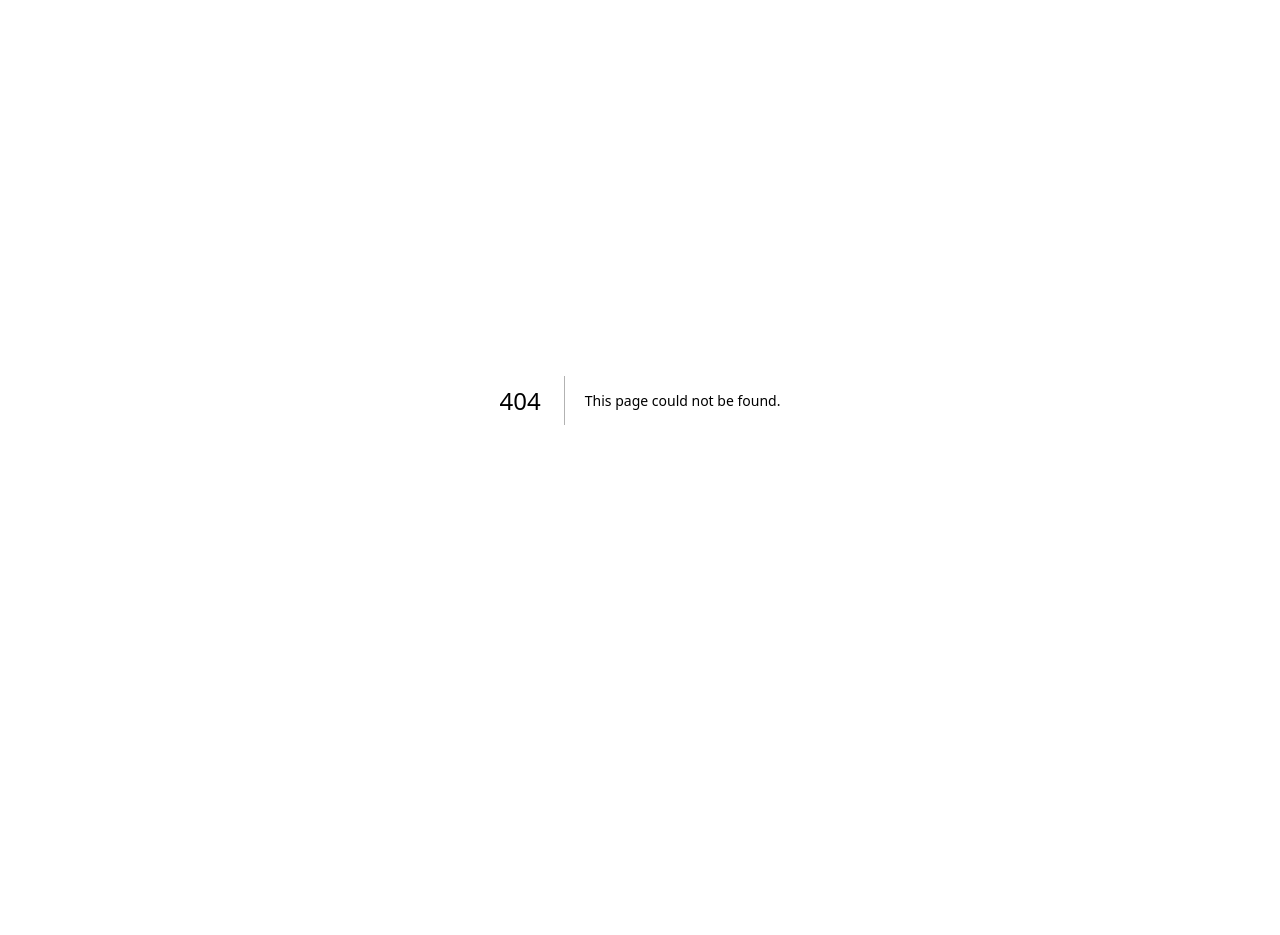
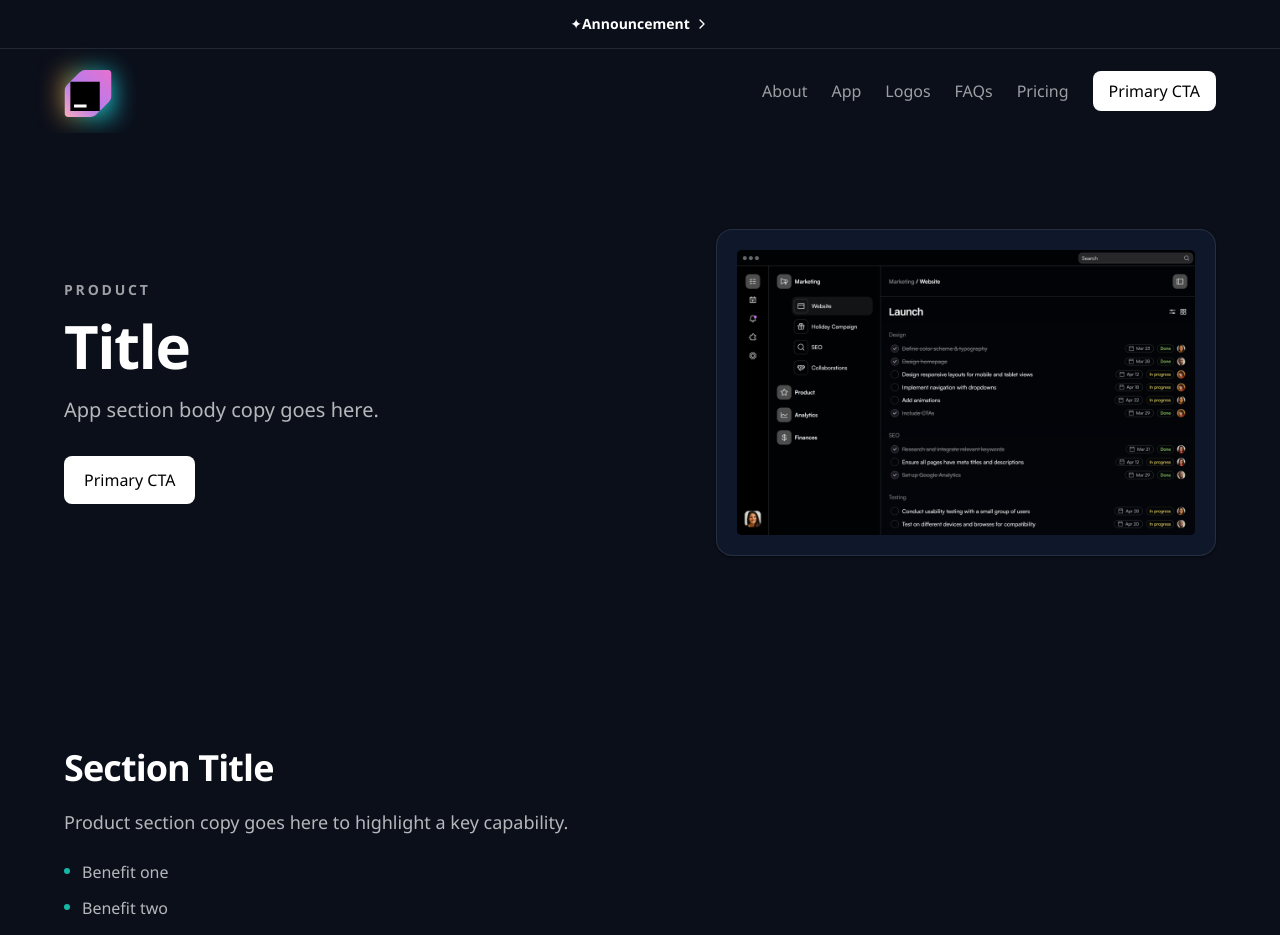
Before and after one commit to TreverFuhrer/Startup-Website-Template, a Next.js app: page /product/app in a window 1280 px wide. Before the commit this address had no page. Shown: the top 935 px of the page. Before the commit the page ends 800 px from the top, so only its background shows below. Built offline with nearby package versions, Linux system fonts and the light colour scheme.

Commit message:
Add product sections and enhance product page with dynamic rendering

```diff
--- /dev/null
+++ b/src/app/product/[slug]/page.tsx
@@ -0,0 +1,40 @@
+import { notFound } from "next/navigation";
+
+import { Banner } from "@/components/Banner";
+import { Navbar } from "@/components/Navbar";
+import { Footer } from "@/components/Footer";
+import { ProductHero } from "@/components/product/ProductHero";
+import { ProductSections } from "@/components/product/ProductSections";
+import { getProduct } from "@/lib/getProduct";
+import { products } from "@/content";
+
+type ProductPageProps = {
+  params: Promise<{
+    slug: string;
+  }>;
+};
+
+export const generateStaticParams = () => {
+  return products.map((product) => ({ slug: product.slug }));
+};
+
+export default async function ProductPage({ params }: ProductPageProps) {
+  const { slug } = await params;
+  const product = getProduct(slug);
+
+  if (!product) {
+    notFound();
+  }
+
+  return (
+    <div className="overflow-x-hidden">
+      <Banner />
+      <Navbar />
+      <main>
+        <ProductHero product={product} />
+        <ProductSections product={product} />
+      </main>
+      <Footer />
+    </div>
+  );
+}
--- a/src/components/Hero.tsx
+++ b/src/components/Hero.tsx
@@ -7,7 +7,7 @@ import { AnimatedGradientTextDemo } from './animatedtext';
 import { Container } from "./layout/Container";
 import { MotionItem } from "./motion/MotionItem";
 import { MotionSection } from "./motion/MotionSection";
-import { companyConfig } from "@/content";
+import { companyConfig, products } from "@/content";
 
 type HeroProps = {
   id?: string;
@@ -15,6 +15,8 @@ type HeroProps = {
 
 export const Hero = ({ id = "top" }: HeroProps) => {
   const { hero } = companyConfig.homepage;
+  const primaryProduct = products[0];
+  const primaryCtaHref = primaryProduct ? `/product/${primaryProduct.slug}` : hero.primaryCta.href;
 
   return (
     <MotionSection
@@ -44,7 +46,7 @@ export const Hero = ({ id = "top" }: HeroProps) => {
         <p className='text-lg sm:text-xl text-center mt-8 max-w-xl text-white/80'>{hero.description}</p>
       </MotionItem>
       <MotionItem className="flex justify-center mt-8">
-        <a href={hero.primaryCta.href} className='bg-white text-black py-3 px-5 rounded-lg font-medium'>{hero.primaryCta.label}</a>
+        <a href={primaryCtaHref} className='bg-white text-black py-3 px-5 rounded-lg font-medium'>{hero.primaryCta.label}</a>
       </MotionItem>
 
 
--- /dev/null
+++ b/src/components/product/ProductHero.tsx
@@ -0,0 +1,40 @@
+import Image from "next/image";
+import type { Product } from "@/content";
+import { Container } from "../layout/Container";
+import { Section } from "../layout/Section";
+
+type ProductHeroProps = {
+  product: Product;
+};
+
+export const ProductHero = ({ product }: ProductHeroProps) => {
+  const primaryShot = product.screenshots[0];
+
+  return (
+    <Section className="section-block bg-(--ink) text-white">
+      <Container className="grid items-center gap-10 lg:grid-cols-[1.1fr_0.9fr]">
+        <div>
+          <p className="text-sm font-semibold uppercase tracking-[0.2em] text-white/60">Product</p>
+          <h1 className="mt-4 text-5xl font-bold tracking-tight sm:text-6xl">{product.name}</h1>
+          <p className="mt-5 text-xl text-white/70">{product.tagline}</p>
+          <a
+            href={product.primaryCta.href}
+            className="mt-8 inline-flex items-center justify-center rounded-lg bg-white px-5 py-3 font-medium text-black"
+          >
+            {product.primaryCta.label}
+          </a>
+        </div>
+        {primaryShot ? (
+          <div className="rounded-2xl border border-white/10 bg-(--surface) p-5 shadow shadow-black/40">
+            <Image
+              src={primaryShot.src}
+              alt={primaryShot.alt}
+              className="w-full"
+              sizes="(min-width: 1024px) 520px, 92vw"
+            />
+          </div>
+        ) : null}
+      </Container>
+    </Section>
+  );
+};
--- /dev/null
+++ b/src/components/product/ProductSections.tsx
@@ -0,0 +1,45 @@
+import Image from "next/image";
+import type { Product } from "@/content";
+import { Container } from "../layout/Container";
+import { Section } from "../layout/Section";
+
+type ProductSectionsProps = {
+  product: Product;
+};
+
+export const ProductSections = ({ product }: ProductSectionsProps) => {
+  return (
+    <>
+      {product.sections.map((section, index) => (
+        <Section key={`${product.slug}-${index}`} className="section-block bg-(--ink) text-white">
+          <Container className="grid items-center gap-10 lg:grid-cols-[1fr_1fr]">
+            <div>
+              <h2 className="text-3xl font-bold tracking-tight sm:text-4xl">{section.title}</h2>
+              <p className="mt-5 text-lg text-white/70">{section.description}</p>
+              {section.bullets && section.bullets.length > 0 ? (
+                <ul className="mt-6 space-y-3 text-white/70">
+                  {section.bullets.map((bullet) => (
+                    <li key={bullet} className="flex items-start gap-3">
+                      <span className="mt-2 h-1.5 w-1.5 rounded-full bg-(--brand-1)" aria-hidden="true" />
+                      <span>{bullet}</span>
+                    </li>
+                  ))}
+                </ul>
+              ) : null}
+            </div>
+            {section.image ? (
+              <div className="rounded-2xl border border-white/10 bg-(--surface) p-5 shadow shadow-black/40">
+                <Image
+                  src={section.image.src}
+                  alt={section.image.alt}
+                  className="w-full"
+                  sizes="(min-width: 1024px) 520px, 92vw"
+                />
+              </div>
+            ) : null}
+          </Container>
+        </Section>
+      ))}
+    </>
+  );
+};
--- a/src/content/products.ts
+++ b/src/content/products.ts
@@ -16,6 +16,17 @@ export const products: Product[] = [
         alt: "App screen",
       },
     ],
+    sections: [
+      {
+        title: "Section Title",
+        description: "Product section copy goes here to highlight a key capability.",
+        bullets: ["Benefit one", "Benefit two", "Benefit three"],
+      },
+      {
+        title: "Section Title",
+        description: "Use this block to call out another outcome or workflow.",
+      },
+    ],
   },
 ];
 
--- a/src/content/types.ts
+++ b/src/content/types.ts
@@ -83,6 +83,17 @@ export type Product = {
     src: StaticImageData;
     alt: string;
   }>;
+  sections: ProductSection[];
+};
+
+export type ProductSection = {
+  title: string;
+  description: string;
+  bullets?: string[];
+  image?: {
+    src: StaticImageData;
+    alt: string;
+  };
 };
 
 export type PricingPlan = {
--- /dev/null
+++ b/src/lib/getProduct.ts
@@ -0,0 +1,8 @@
+import { products } from "@/content";
+import type { Product } from "@/content";
+
+export const getProduct = (slug: string): Product | null => {
+  return products.find((product) => product.slug === slug) ?? null;
+};
+
+export default getProduct;
```
